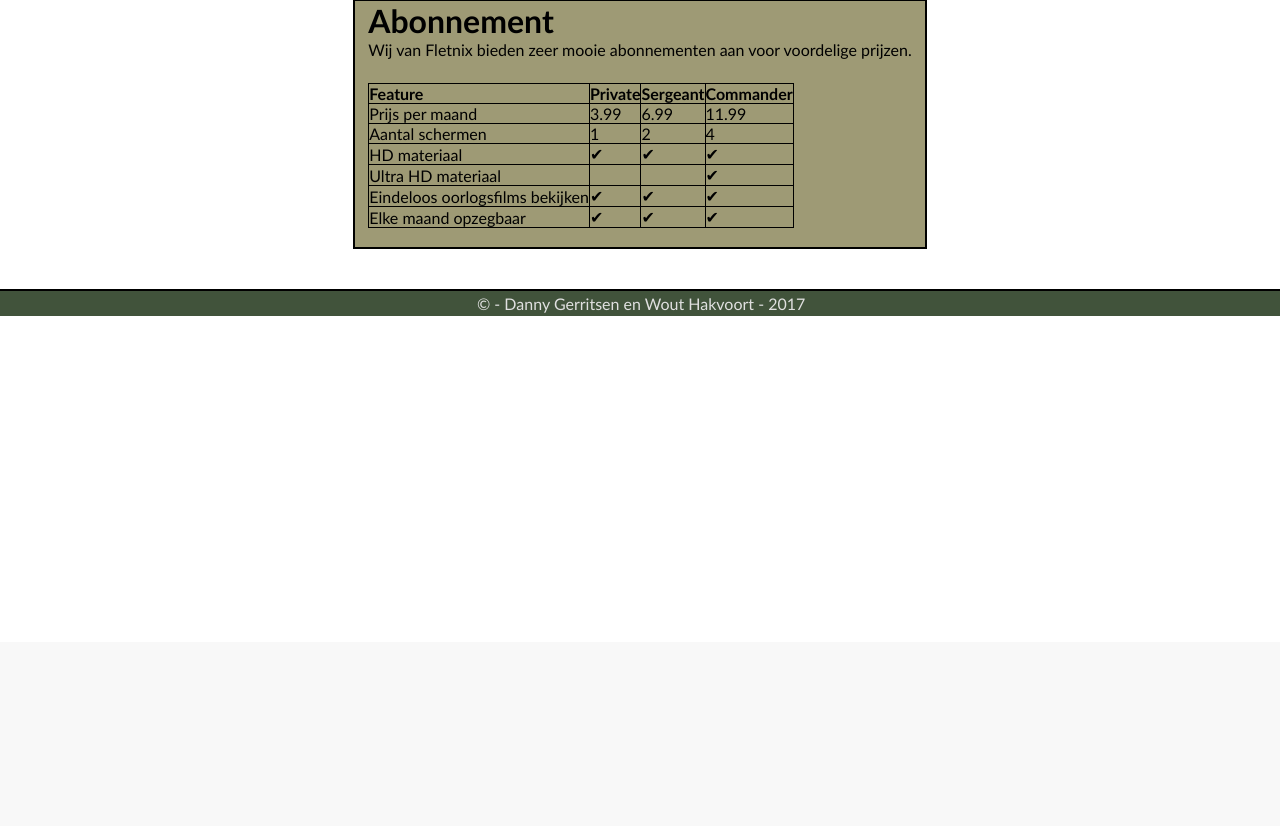
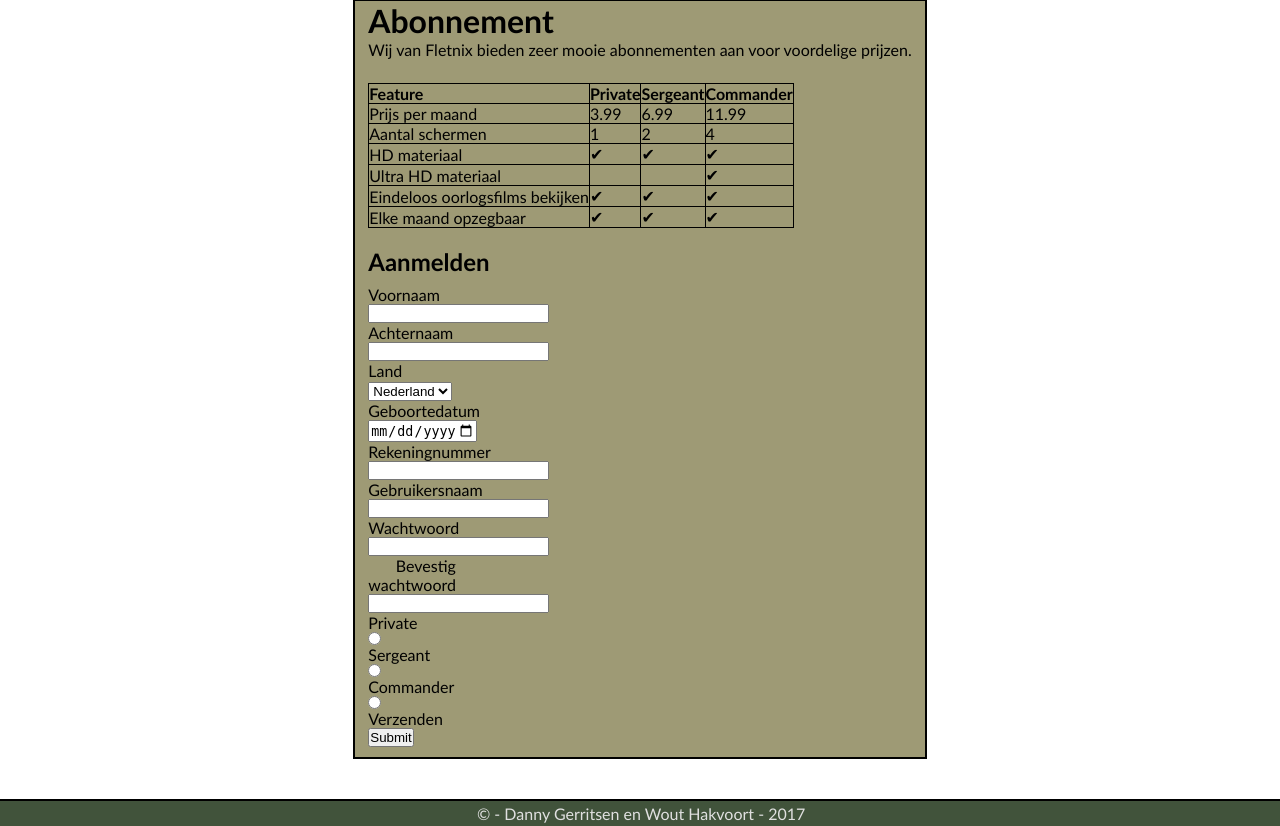
Before and after one commit to dannyger97/Fletnix, a PHP site: page /abonnement.html in a window 1280 px wide. Shown: the part 158-984 px from the top of the page. Before the commit the page ends 474 px from the top, so only its background shows below. Run offline with PHP 8.4, Linux system fonts and the light colour scheme.

Commit message:
form abonnementen

```diff
--- a/abonnement.html
+++ b/abonnement.html
@@ -53,7 +53,7 @@
                 Wij van Fletnix bieden zeer mooie abonnementen aan voor voordelige prijzen.
             </p>
             <br>
-            <div class="abbonement">
+            <div class="abonement">
                 <table>
                     <tr>
                         <th>Feature</th>
@@ -101,6 +101,57 @@
                 </table>
                 <br>
             </div>
+            <h2>Aanmelden</h2>
+            <br>
+            <form class="formulier" action="abonnement.html" id="aanmelding">
+                <div class="">
+                    <label for="voornaam">Voornaam</label>
+                    <input type="text" name="voornaam" id="voornaam"/>
+                </div>
+                <div>
+                    <label for="achternaam">Achternaam</label>
+                    <input type="text" name="achternaam" id="achternaam">
+                </div>
+                <div>
+                    <label for="land">Land</label>
+                    <select name="land" id="land">
+                        <option value="nederland">Nederland</option>
+                        <option value="belgië">België</option>
+                    </select>
+                </div>
+                <div>
+                    <label for="geboortedatum">Geboortedatum</label>
+                    <input type="date" name="geboortedatum" id="geboortedatum" max="2017-11-30">
+                </div>
+                <div>
+                    <label for="rekeningnummer">Rekeningnummer</label>
+                    <input type="text" id="rekeningnummer" name="rekeningnummer">
+                </div>
+                <div>
+                    <label for="gebruikersnaam">Gebruikersnaam</label>
+                    <input type="text" id="gebruikersnaam" name="gebruikersnaam">
+                </div>
+                <div>
+                    <label for="wachtwoord">Wachtwoord</label>
+                    <input type="password" id="wachtwoord" name="wachtwoord">
+                </div>
+                <div>
+                    <label for="wachtwoord2">Bevestig wachtwoord</label>
+                    <input type="password" id="wachtwoord2" name="wachtwoord2">
+                </div>
+                <div>
+                    <label for="private">Private</label>
+                    <input type="radio" name="abonnement" id="private" value="Private">
+                    <label for="sergeant">Sergeant</label>
+                    <input type="radio" name="abonnement" id="sergeant" value="Sergeant">
+                    <label for="commander">Commander</label>
+                    <input type="radio" name="abonnement" id="commander" value="Commander">
+                </div>
+                <div>
+                    <label for="verzenden">Verzenden</label>
+                    <input type="submit" id="verzenden">
+                </div>
+            </form>
         </div>
     </div>
 </main>
--- a/css/styles.css
+++ b/css/styles.css
@@ -148,7 +148,6 @@
         text-align: left;
         border: 1px solid black;
     }
-
     .verhaal img {
         width: 25%;
         float: left;
```
